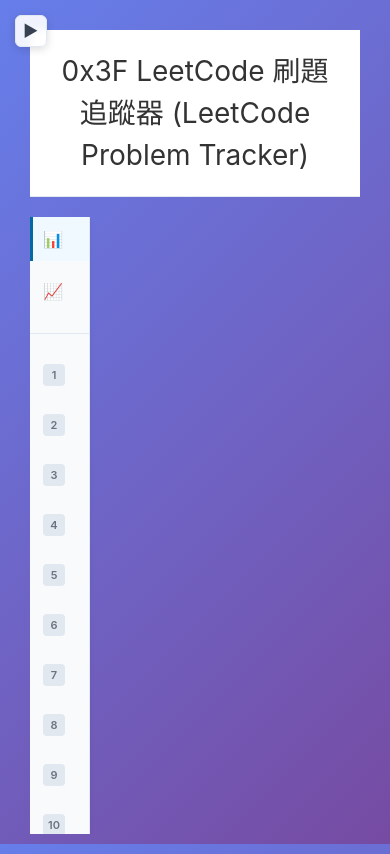
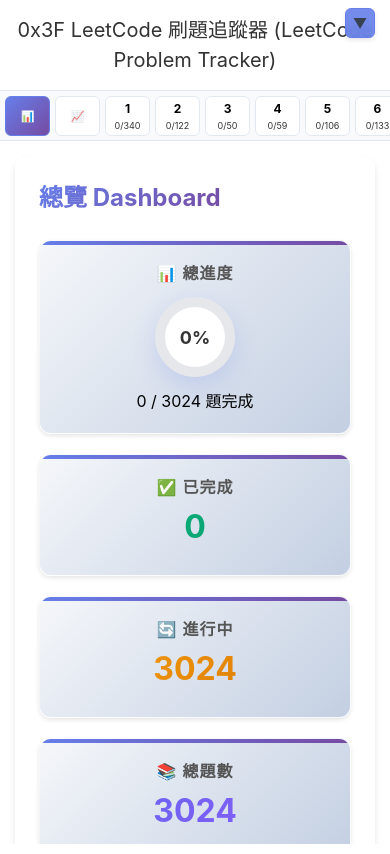
Before and after one commit to intervalrain/0x3F, a Next.js app: page / in a window 390 px wide. Both pictures are taken after a click on the button "收合側邊欄". Built offline with nearby package versions, Linux system fonts and the light colour scheme.

Commit message:
mobile compatibility

```diff
--- a/src/App.css
+++ b/src/App.css
@@ -102,6 +102,7 @@
   box-shadow: 0 4px 12px rgba(0, 0, 0, 0.2);
 }
 
+/* 桌機版側邊欄切換按鈕 */
 .sidebar-toggle-icon {
   font-size: 16px;
   color: #374151;
@@ -111,6 +112,11 @@
 
 .sidebar.collapsed .sidebar-toggle-icon {
   transform: rotate(180deg);
+}
+
+/* 桌機版始終隱藏 mobile tabbar */
+.mobile-tab-bar {
+  display: none;
 }
 
 .sidebar-section {
@@ -661,42 +667,229 @@
 
 @media (max-width: 768px) {
   .app-layout {
-    padding: 10px;
+    padding: 0;
+    height: 100vh;
+    overflow: hidden;
   }
 
   .app-header {
-    margin: 10px;
+    margin: 0;
+    padding: 15px;
+  }
+
+  .app-header h1 {
+    font-size: 20px;
   }
 
   .app-container {
     flex-direction: column;
-    gap: 15px;
-    margin: 10px;
+    gap: 0;
+    margin: 0;
+    height: calc(100vh - 70px);
   }
 
+  /* 手機版側邊欄：重新設計為 tab bar 模式 */
   .sidebar {
     width: 100%;
+    max-height: 300px;
     position: static;
     order: -1;
+    border-radius: 0;
+    border: none;
+    border-bottom: 1px solid #e2e8f0;
+    transition: max-height 0.4s ease-in-out, padding 0.3s ease-in-out;
+    overflow-y: auto;
+    background: #f8fafc;
+  }
+
+  /* 收合狀態：變成水平的 tab bar */
+  .sidebar.collapsed {
+    max-height: 50px;
+    padding: 0;
+    transition: max-height 0.4s ease-in-out, padding 0.3s ease-in-out;
+  }
+
+  /* 收合時隱藏垂直排列的內容 */
+  .sidebar.collapsed .sidebar-section {
+    display: none;
+  }
+
+  /* 收合時顯示水平 tab bar */
+  .sidebar.collapsed::after {
+    content: "";
+    display: block;
+    width: 100%;
+    height: 50px;
+    position: relative;
+  }
+
+  /* 桌面版的寬度收合在手機版不適用 */
+  .sidebar.collapsed {
+    width: 100% !important;
+  }
+
+  /* 手機版：覆蓋桌機版的隱藏規則 */
+  .mobile-tab-bar {
+    display: none;
+  }
+
+  /* 手機版：收合狀態下顯示水平選項卡 */
+  .sidebar.collapsed .mobile-tab-bar {
+    display: flex !important;
+    width: 100%;
+    height: 50px;
+    overflow-x: auto;
+    padding: 5px;
+    gap: 5px;
+    align-items: center;
+  }
+
+  /* 手機版水平選項卡樣式 */
+  .mobile-tab {
+    min-width: 45px;
+    height: 40px;
+    background: white;
+    border: 1px solid #e2e8f0;
+    border-radius: 6px;
+    display: flex;
+    flex-direction: column;
+    align-items: center;
+    justify-content: center;
+    font-size: 11px;
+    padding: 4px;
+    cursor: pointer;
+    transition: all 0.2s ease;
+    white-space: nowrap;
+    flex-shrink: 0;
+  }
+
+  .mobile-tab:hover {
+    background: #f1f5f9;
+    border-color: #cbd5e1;
+  }
+
+  .mobile-tab.active {
+    background: linear-gradient(135deg, #667eea 0%, #764ba2 100%);
+    color: white;
+    border-color: #667eea;
+  }
+
+  .mobile-tab-number {
+    font-weight: bold;
+    font-size: 12px;
+  }
+
+  .mobile-tab-progress {
+    font-size: 9px;
+    margin-top: 1px;
+    opacity: 0.8;
+  }
+
+  .mobile-tab.active .mobile-tab-progress {
+    opacity: 1;
+  }
+
+  /* 手機版側邊欄切換按鈕優化 */
+  .sidebar-toggle {
+    position: absolute;
+    top: 8px;
+    right: 15px;
+    left: auto;
+    width: 30px;
+    height: 30px;
+    background: rgba(255, 255, 255, 0.95);
+    border: 1px solid #e2e8f0;
+    border-radius: 6px;
+    z-index: 20;
+    display: flex;
+    align-items: center;
+    justify-content: center;
+    box-shadow: 0 2px 4px rgba(0, 0, 0, 0.1);
+  }
+
+  .sidebar-toggle:hover {
+    background: white;
+    box-shadow: 0 2px 8px rgba(0, 0, 0, 0.15);
+  }
+
+  /* 手機版切換按鈕：覆蓋桌機版樣式 */
+  .sidebar-toggle-icon {
+    font-size: 0; /* 隱藏原本的左右箭頭 */
+    position: relative;
+    transition: transform 0.3s ease;
+    color: #374151;
+  }
+
+  /* 手機版使用上下箭頭 */
+  .sidebar-toggle-icon::before {
+    content: "▲";
+    font-size: 14px;
+    position: absolute;
+    left: 50%;
+    top: 50%;
+    transform: translate(-50%, -50%);
+    transition: all 0.3s ease;
+    color: #374151;
+  }
+
+  .sidebar.collapsed .sidebar-toggle-icon::before {
+    content: "▼";
+  }
+
+  /* 手機版不使用旋轉，直接切換箭頭 */
+  .sidebar.collapsed .sidebar-toggle-icon {
+    transform: rotate(0deg);
+  }
+
+  /* 收合狀態下的切換按鈕 */
+  .sidebar.collapsed .sidebar-toggle {
+    top: 8px;
+    right: 15px;
+    background: rgba(102, 126, 234, 0.9);
+    border-color: #667eea;
+  }
+
+  .sidebar.collapsed .sidebar-toggle-icon {
+    color: white;
   }
 
   .sidebar-section {
-    margin-bottom: 20px;
+    margin-bottom: 0;
+  }
+
+  .sidebar-section:first-child {
+    padding-top: 45px;
+  }
+
+  .sidebar-section:first-child .sidebar-section-title {
+    margin-top: 0;
+    padding-top: 5px;
   }
 
   .sidebar-menu {
     display: grid;
-    grid-template-columns: repeat(auto-fit, minmax(150px, 1fr));
-    gap: 8px;
+    grid-template-columns: repeat(auto-fit, minmax(140px, 1fr));
+    gap: 6px;
+    padding: 10px;
   }
 
   .sidebar-item {
-    padding: 10px;
-    font-size: 13px;
+    padding: 8px;
+    font-size: 12px;
+    border-radius: 6px;
   }
 
   .sidebar-content {
-    gap: 1px;
+    gap: 2px;
+  }
+
+  .sidebar-label {
+    font-size: 11px;
+  }
+
+  .sidebar-progress {
+    font-size: 10px;
+    padding: 1px 4px;
   }
 
   .topic-header {
@@ -707,18 +900,37 @@
 
   .topic-link {
     text-align: center;
+    padding: 12px 16px;
+    font-size: 14px;
   }
 
   .add-problem-form {
     flex-direction: column;
+    padding: 15px;
+    margin-bottom: 20px;
   }
 
   .main-content {
-    padding: 20px;
+    padding: 15px 15px 0 15px; /* 移除下方padding */
+    flex: 1;
+    overflow-y: auto;
+    max-height: calc(100vh - 250px);
+    border-radius: 0;
+    transition: max-height 0.3s ease;
+  }
+
+  /* 當側邊欄收起時，主內容獲得更多空間 */
+  .main-content.sidebar-collapsed {
+    max-height: calc(100vh - 115px); /* 更充分利用空間 */
   }
 
   .problems-grid {
     grid-template-columns: 1fr;
+    gap: 10px;
+  }
+
+  .problems-list {
+    gap: 8px;
   }
 
   .form-row {
@@ -732,6 +944,85 @@
 
   .form-mode-selector {
     flex-wrap: wrap;
+    gap: 6px;
+  }
+
+  .mode-btn {
+    flex: 1;
+    min-width: 80px;
+    padding: 6px 12px;
+    font-size: 12px;
+  }
+
+  /* 確保題目在手機版正確顯示 */
+  .problem-item {
+    padding: 12px;
+    border-radius: 6px;
+  }
+
+  .problem-checkbox {
+    width: 18px;
+    height: 18px;
+  }
+
+  .problem-content {
+    flex: 1;
+  }
+
+  .problem-link {
+    font-size: 14px;
+    line-height: 1.3;
+    word-break: break-word;
+  }
+
+  .completion-date {
+    font-size: 10px;
+    margin-top: 4px;
+  }
+
+  /* 章節檢視優化 */
+  .chapter-view {
+    margin-bottom: 20px;
+  }
+
+  .chapter-title {
+    font-size: 18px;
+    margin-bottom: 15px;
+  }
+
+  .subsection-title {
+    font-size: 15px;
+    margin-bottom: 10px;
+    padding-left: 8px;
+  }
+
+  .problem-card {
+    padding: 10px;
+    border-radius: 6px;
+  }
+
+  .problem-number {
+    font-size: 12px;
+    min-width: 35px;
+  }
+
+  .problem-title-link {
+    font-size: 12px;
+    line-height: 1.2;
+  }
+
+  .difficulty-badge {
+    font-size: 10px;
+    padding: 1px 6px;
+  }
+
+  .checkbox-label {
+    font-size: 11px;
+  }
+
+  .completion-info {
+    font-size: 10px;
+    padding: 2px 6px;
   }
 }
 
--- a/src/app/globals.css
+++ b/src/app/globals.css
@@ -683,7 +683,6 @@
     padding: 10px;
   }
 
-
   .tab {
     min-width: 140px;
     flex: 1 1 auto;
@@ -706,6 +705,9 @@
   .main-content {
     padding: 20px;
     max-height: calc(100vh - 150px);
+    overflow-y: auto;
+    width: 100%;
+    box-sizing: border-box;
   }
 
   .problems-grid {
@@ -715,10 +717,12 @@
 
   .problems-list {
     max-height: 450px;
+    overflow-y: auto;
   }
 
   .chapters-container {
     max-height: 500px;
+    overflow-y: auto;
   }
 
   .topics-grid {
@@ -728,6 +732,7 @@
 
   .topic-stats {
     max-height: 300px;
+    overflow-y: auto;
   }
 
   .form-row {
@@ -746,6 +751,64 @@
   .dashboard,
   .analytics {
     padding: 20px;
+  }
+
+  /* 確保題目列表在手機上正確顯示 */
+  .problem-item {
+    flex-direction: column;
+    align-items: flex-start;
+    gap: 12px;
+    padding: 16px;
+    margin-bottom: 12px;
+  }
+
+  .problem-content {
+    width: 100%;
+  }
+
+  .problem-link {
+    word-wrap: break-word;
+    line-height: 1.4;
+    font-size: 15px;
+  }
+
+  .completion-date {
+    margin-top: 8px;
+    font-size: 11px;
+  }
+
+  /* 修復結構化題目卡片的手機顯示 */
+  .problem-card {
+    padding: 12px;
+  }
+
+  .problem-header {
+    flex-direction: column;
+    align-items: flex-start;
+    gap: 6px;
+  }
+
+  .problem-title-link {
+    font-size: 13px;
+    line-height: 1.3;
+  }
+
+  .problem-actions {
+    margin-top: 8px;
+  }
+
+  /* 確保章節容器在手機上可見 */
+  .chapter-view {
+    margin-bottom: 24px;
+  }
+
+  .chapter-title {
+    font-size: 20px;
+  }
+
+  .subsection-title {
+    font-size: 16px;
+    margin-bottom: 12px;
   }
 }
 
--- a/src/components/AppLayout.tsx
+++ b/src/components/AppLayout.tsx
@@ -17,6 +17,7 @@
 
 const AppLayout: React.FC<AppLayoutProps> = ({ children }) => {
   const [activeTab, setActiveTab] = useState<string | number>("dashboard");
+  const [sidebarCollapsed, setSidebarCollapsed] = useState(false);
 
   // 資料版本，當我們更新資料結構時增加這個版本號
   const DATA_VERSION = "2.0.0";
@@ -55,9 +56,10 @@
           topicProgress={topicProgress}
           activeTab={activeTab}
           onTabChange={setActiveTab}
+          onCollapseChange={setSidebarCollapsed}
         />
 
-        <main className="main-content">
+        <main className={`main-content ${sidebarCollapsed ? 'sidebar-collapsed' : ''}`}>
           {children({ activeTab, topicProgress, setTopicProgress })}
         </main>
       </div>
--- a/src/components/Sidebar.tsx
+++ b/src/components/Sidebar.tsx
@@ -9,15 +9,23 @@
   topicProgress: TopicProgress[];
   activeTab: string | number;
   onTabChange: (tab: string | number) => void;
+  onCollapseChange?: (isCollapsed: boolean) => void;
 }
 
 const Sidebar: React.FC<SidebarProps> = ({
   topics,
   topicProgress,
   activeTab,
-  onTabChange
+  onTabChange,
+  onCollapseChange
 }) => {
   const [isCollapsed, setIsCollapsed] = useState(false);
+
+  const handleToggle = () => {
+    const newCollapsed = !isCollapsed;
+    setIsCollapsed(newCollapsed);
+    onCollapseChange?.(newCollapsed);
+  };
   const getTabProgress = (topicId: number) => {
     const topicData = topicProgress.find((tp) => tp.topicId === topicId);
     if (!topicData) return { completed: 0, total: 0 };
@@ -60,11 +68,43 @@
     <aside className={`sidebar ${isCollapsed ? 'collapsed' : ''}`}>
       <button
         className="sidebar-toggle"
-        onClick={() => setIsCollapsed(!isCollapsed)}
+        onClick={handleToggle}
         title={isCollapsed ? "展開側邊欄" : "收合側邊欄"}
       >
         <span className="sidebar-toggle-icon">◀</span>
       </button>
+
+      {/* 手機版收合時的水平 tab bar */}
+      <div className="mobile-tab-bar">
+        <button
+          className={`mobile-tab ${activeTab === "dashboard" ? "active" : ""}`}
+          onClick={() => onTabChange("dashboard")}
+        >
+          📊
+        </button>
+        <button
+          className={`mobile-tab ${activeTab === "analytics" ? "active" : ""}`}
+          onClick={() => onTabChange("analytics")}
+        >
+          📈
+        </button>
+        {topics.map((topic) => {
+          const { completed, total } = getTabProgress(topic.id);
+          return (
+            <button
+              key={topic.id}
+              className={`mobile-tab ${activeTab === topic.id ? "active" : ""}`}
+              onClick={() => onTabChange(topic.id)}
+              title={topic.title}
+            >
+              <span className="mobile-tab-number">{topic.id}</span>
+              {total > 0 && (
+                <span className="mobile-tab-progress">{completed}/{total}</span>
+              )}
+            </button>
+          );
+        })}
+      </div>
 
       <div className="sidebar-section">
         <h3 className="sidebar-section-title">主要功能</h3>
```
